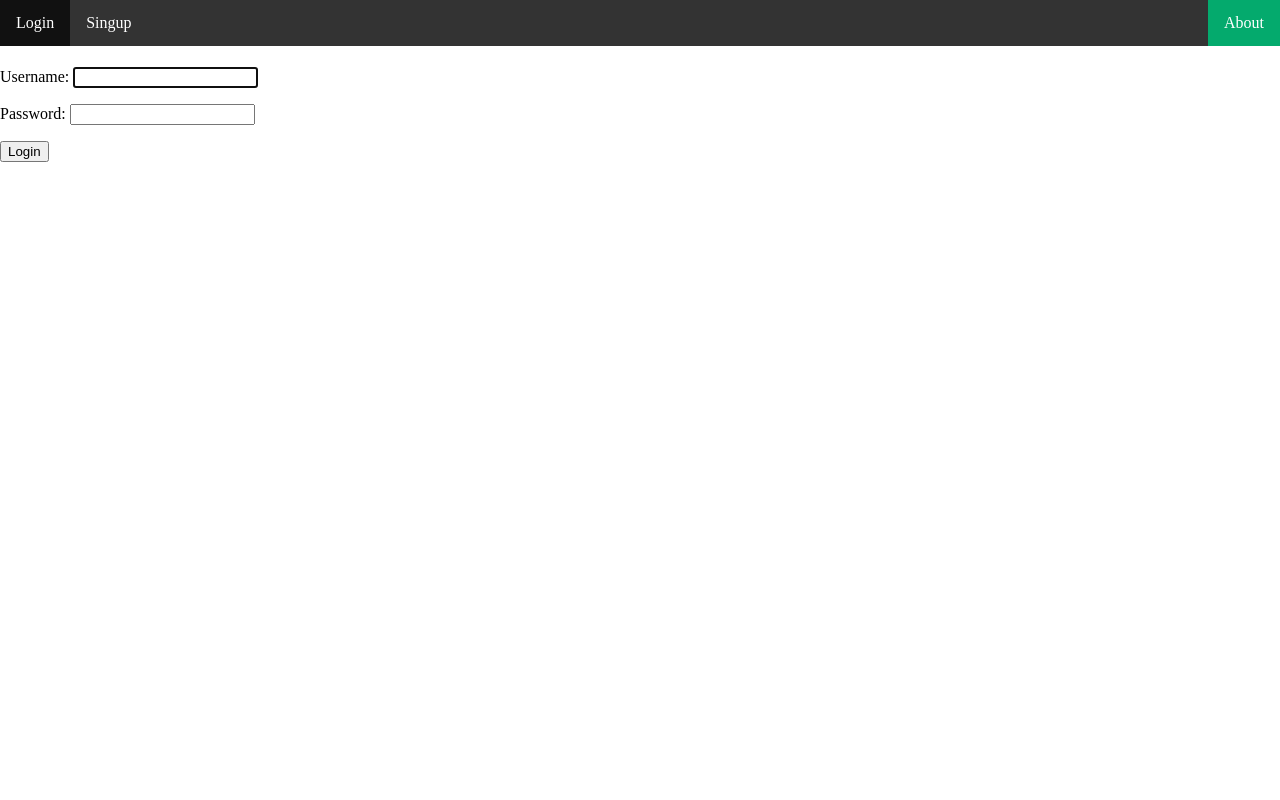
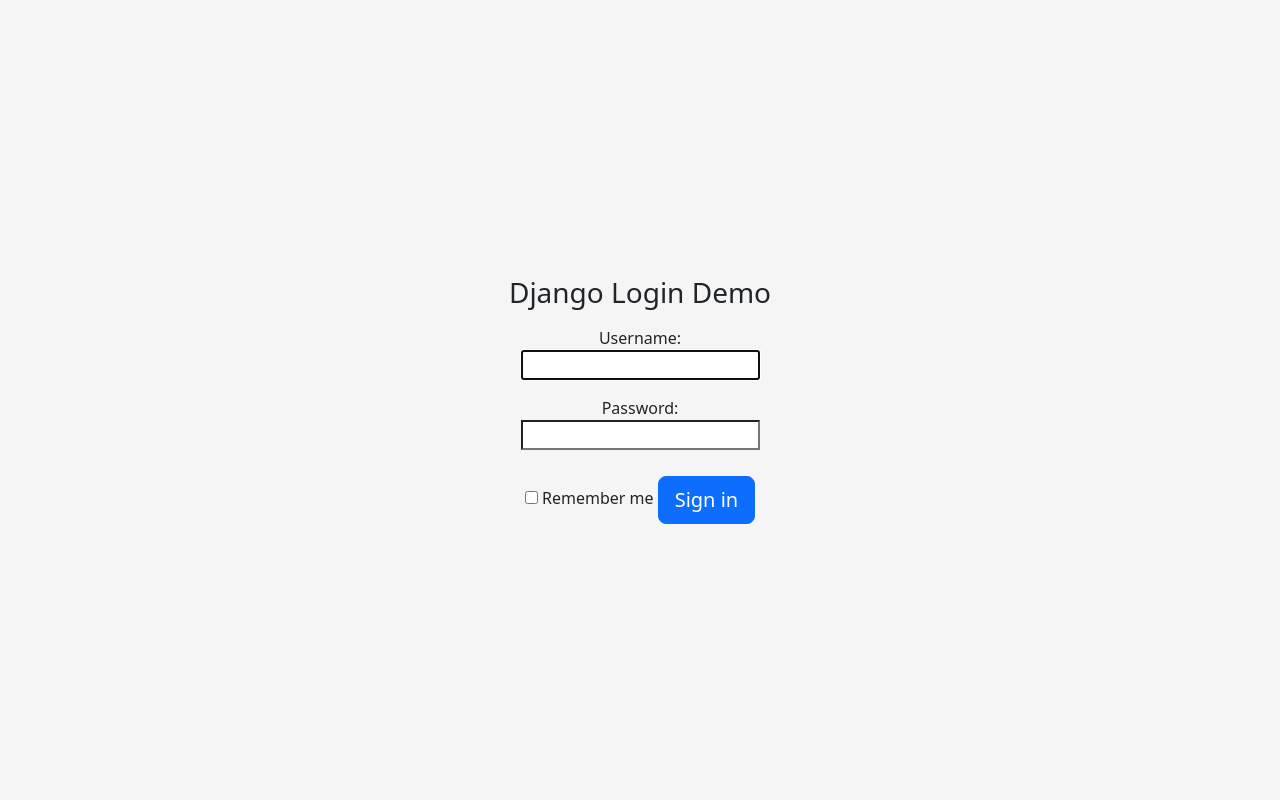
Before and after one commit to moonpie46/maas, a Django app: page /login/ in a window 1280 px wide. Run offline with Django 4.2, Linux system fonts and the light colour scheme.

Commit message:
added new login forms

```diff
--- a/templates/login.html
+++ b/templates/login.html
@@ -1,10 +1,81 @@
-{% extends 'base.html' %}
+<!DOCTYPE html>
+<html lang="en">
+  <head>
+    <meta charset="utf-8">
+    <meta http-equiv="X-UA-Compatible" content="IE=edge">
+    <meta name="viewport" content="width=device-width, initial-scale=1">
+    <title>Signin</title>
+    <link href="https://cdn.jsdelivr.net/npm/bootstrap@5.3.0-alpha1/dist/css/bootstrap.min.css" rel="stylesheet" integrity="sha384-GLhlTQ8iRABdZLl6O3oVMWSktQOp6b7In1Zl3/Jr59b6EGGoI1aFkw7cmDA6j6gD" crossorigin="anonymous">
+    <script src="https://cdn.jsdelivr.net/npm/bootstrap@5.3.0-alpha1/dist/js/bootstrap.bundle.min.js" integrity="sha384-w76AqPfDkMBDXo30jS1Sgez6pr3x5MlQ1ZAGC+nuZB+EYdgRZgiwxhTBTkF7CXvN" crossorigin="anonymous"></script>
 
-{% block content %}
-  <h2>Login</h2>
-  <form method="post">
-    {% csrf_token %}
-    {{ form.as_p }}
-    <button type="submit">Login</button>
-  </form>
-{% endblock %}
+  </head>
+  <body class="text-center">
+    <form class="form-signin">
+      <h1 class="h3 mb-3 font-weight-normal">Django Login Demo</h1>
+      {% csrf_token %}
+      {{ form.as_p }}
+        <label>
+          <input value="remember-me" type="checkbox"> Remember me
+        </label>
+      </div>
+      <button class="btn btn-lg btn-primary btn-block" type="submit">Sign in</button>
+    </form>
+  </body>
+</html>
+
+<style>
+html,
+body {
+  height: 100%;
+}
+
+body {
+  display: -ms-flexbox;
+  display: -webkit-box;
+  display: flex;
+  -ms-flex-align: center;
+  -ms-flex-pack: center;
+  -webkit-box-align: center;
+  align-items: center;
+  -webkit-box-pack: center;
+  justify-content: center;
+  padding-top: 40px;
+  padding-bottom: 40px;
+  background-color: #f5f5f5;
+}
+
+.form-signin {
+  width: 100%;
+  max-width: 330px;
+  padding: 15px;
+  margin: 0 auto;
+}
+
+.form-signin .checkbox {
+  font-weight: 400;
+}
+
+.form-signin .form-control {
+  position: relative;
+  box-sizing: border-box;
+  height: auto;
+  padding: 10px;
+  font-size: 16px;
+}
+
+.form-signin .form-control:focus {
+  z-index: 2;
+}
+
+.form-signin input[type="email"] {
+  margin-bottom: -1px;
+  border-bottom-right-radius: 0;
+  border-bottom-left-radius: 0;
+}
+
+.form-signin input[type="password"] {
+  margin-bottom: 10px;
+  border-top-left-radius: 0;
+  border-top-right-radius: 0;
+}
+</style>
```
Also changed, not shown: subscriptions/views.py (+7 -0 lines), templates/longin2.html (added, +8 -0 lines), db.sqlite3.
